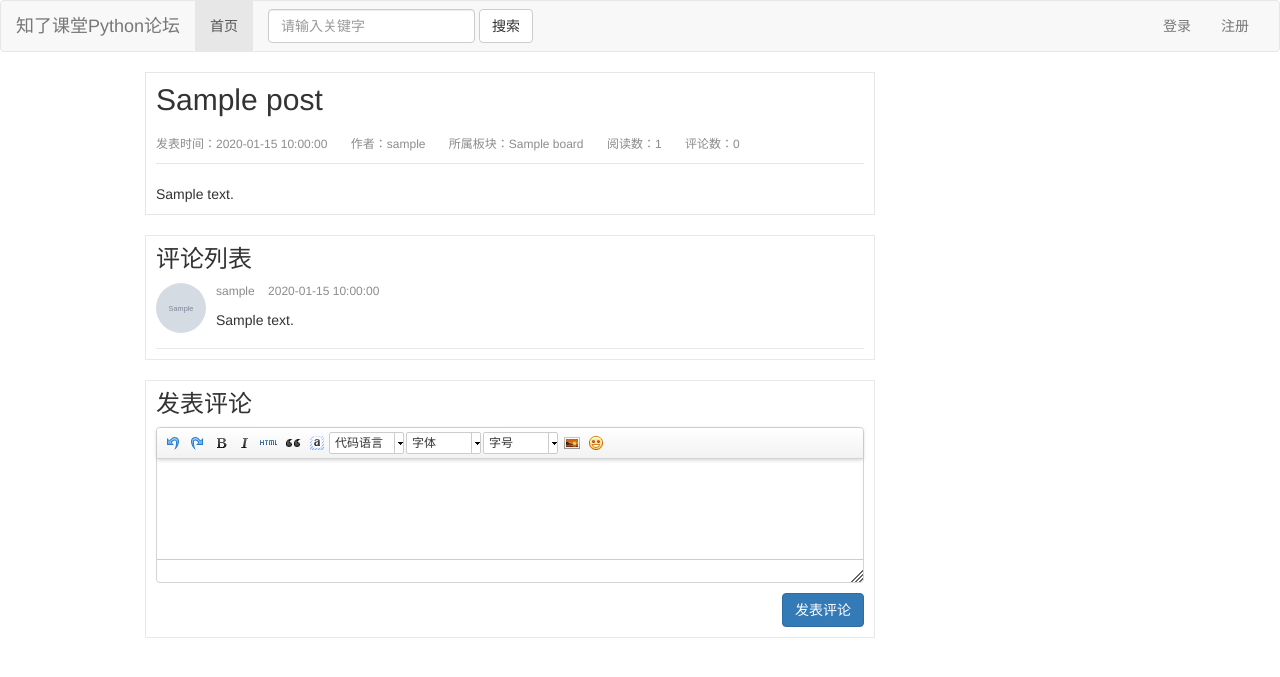
After one commit to v1struggler/zhiliao_bbs, a Flask app: template templates/front/front_pdetail.html in a window 1280 px wide. The commit adds this page. Shown: the top 677 px of the page. Run offline with Flask 2, Linux system fonts and the light colour scheme; the template is opened without the code that fills it: most values are stand-ins (such as "Sample title", 1, 10 or a date in 2020); grey boxes marked "Sample" are stand-in pictures; parts of the project's set-up code (start-up, migrations or seed data) failed here and were passed over; some libraries are stand-ins or nearby versions.

Commit message:
帖子详情页布局

```diff
--- a/static/front/css/front_pdetail.css
+++ b/static/front/css/front_pdetail.css
@@ -1,45 +1,53 @@
 .post-container{
     border: 1px solid #e6e6e6;
-    padding: 20px;
+    padding: 10px;
 }
 
-.post-top .post-info{
+.post-info-group{
+    font-size: 12px;
     color: #8c8c8c;
-    font-size: 12px;
+    border-bottom: 1px solid #e6e6e6;
     margin-top: 20px;
-    border-bottom: 1px solid #e6e6e6;
     padding-bottom: 10px;
 }
 
-.post-info span{
-    margin-right:20px;
+.post-info-group span{
+    margin-right: 20px;
 }
 
 .post-content{
-    font-size: 16px;
+    margin-top: 20px;
+}
+
+.post-content img{
+    max-width: 100%;
 }
 
 .comment-group{
-    margin-top: 20px;
-    border:1px solid #e8e8e8;
-    overflow: hidden;
-    padding: 10px;
-}
-
-.comment-title{
-    padding: 10px 0;
-}
-
-.add-comment-group{
     margin-top: 20px;
     border: 1px solid #e8e8e8;
     padding: 10px;
 }
 
+.add-comment-group{
+    margin-top: 20px;
+    padding: 10px;
+    border: 1px solid #e8e8e8;
+}
+
+.add-comment-group h3{
+    margin-bottom: 10px;
+}
+
+.comment-btn-group{
+    margin-top: 10px;
+    text-align:right;
+}
+
 .comment-list-group li{
     overflow: hidden;
+    padding: 10px 0;
     border-bottom: 1px solid #e8e8e8;
-    padding: 10px 0;
 }
 
 .avatar-group{
@@ -62,31 +70,10 @@
     color: #8c8c8c;
 }
 
+.author-info span{
+    margin-right: 10px;
+}
+
 .comment-content .comment-txt{
     margin-top: 10px;
 }
-
-.author-group{
-    border:1px solid #e8e8e8;
-    text-align: center;
-    padding: 20px 0;
-}
-
-.author-group .author-avatar{
-    width: 50px;
-    height: 50px;
-    border-radius: 50%;
-}
-
-.author-group .username{
-    font-size: 18px;
-    text-align: center;
-    margin-top: 10px;
-}
-
-.author-group .txt{
-    text-align: center;
-    font-size: 12px;
-    color: #8c8c8c;
-    margin-top: 10px;
-}
--- a/templates/front/front_index.html
+++ b/templates/front/front_index.html
@@ -74,7 +74,7 @@
                         </div>
                         <div class="post-info-group">
                             <p class="post-title">
-                                <a href="#">{{ post.title }}</a>
+                                <a href="{{ url_for("front.post_detail",post_id=post.id) }}">{{ post.title }}</a>
                                 {% if post.highlight %}
                                     <span class="label label-danger">精华帖</span>
                                 {% endif %}
--- /dev/null
+++ b/templates/front/front_pdetail.html
@@ -0,0 +1,60 @@
+{% extends 'front/front_base.html' %}
+{% from "common/_macros.html" import static %}
+
+{% block title %}
+    {{ post.title }}
+{% endblock %}
+
+{% block head %}
+    <script src="{{ static('ueditor/ueditor.config.js') }}"></script>
+    <script src="{{ static('ueditor/ueditor.all.min.js') }}"></script>
+    <script src="{{ static('front/js/front_pdetail.js') }}"></script>
+    <link rel="stylesheet" href="{{ static('front/css/front_pdetail.css') }}">
+{% endblock %}
+
+{% block body %}
+    <div class="lg-container">
+        <div class="post-container">
+            <h2>{{ post.title }}</h2>
+            <p class="post-info-group">
+                <span>发表时间：{{ post.create_time }}</span>
+                <span>作者：{{ post.author.username }}</span>
+                <span>所属板块：{{ post.board.name }}</span>
+                <span>阅读数：{{ post.read_count }}</span>
+                <span>评论数：0</span>
+            </p>
+            <article class="post-content" id="post-content" data-id="{{ post.id }}">
+                {{ post.content|safe }}
+            </article>
+        </div>
+        <div class="comment-group">
+            <h3>评论列表</h3>
+            <ul class="comment-list-group">
+                {% for comment in post.comments %}
+                    <li>
+                        <div class="avatar-group">
+                            <img src="{{ comment.author.avatar or static('common/images/logo.png') }}" alt="">
+                        </div>
+                        <div class="comment-content">
+                            <p class="author-info">
+                                <span>{{ comment.author.username }}</span>
+                                <span>{{ comment.create_time }}</span>
+                            </p>
+                            <p class="comment-txt">
+                                {{ comment.content|safe }}
+                            </p>
+                        </div>
+                    </li>
+                {% endfor %}
+            </ul>
+        </div>
+        <div class="add-comment-group">
+            <h3>发表评论</h3>
+            <script id="editor" type="text/plain" style="height:100px;"></script>
+            <div class="comment-btn-group">
+                <button class="btn btn-primary" id="comment-btn">发表评论</button>
+            </div>
+        </div>
+    </div>
+    <div class="sm-container"></div>
+{% endblock %}
```
Also changed, not shown: apps/front/views.py (+8 -0 lines), templates/front/front_404.html (added, +13 -0 lines).
